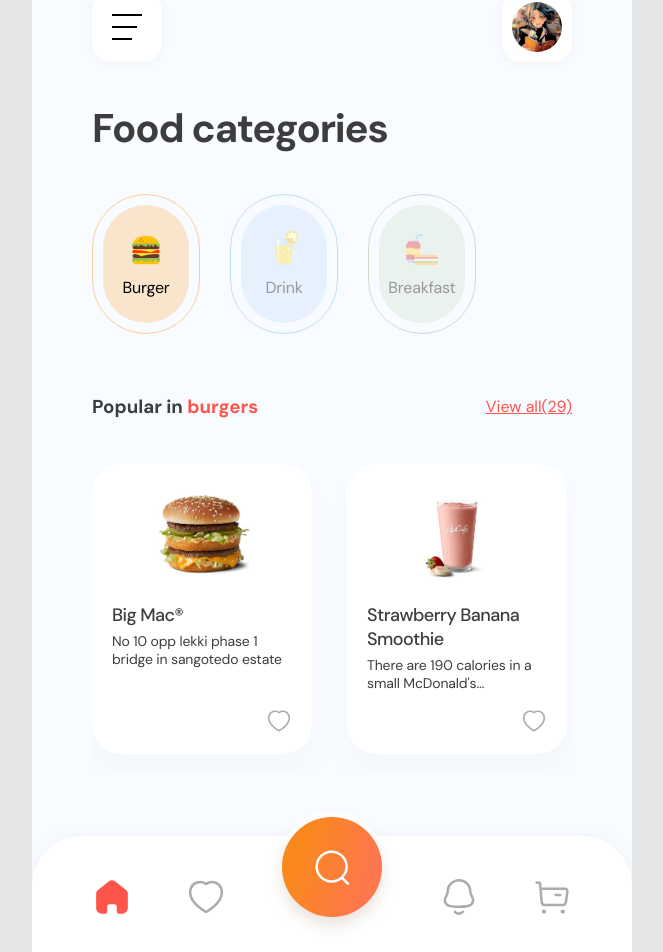
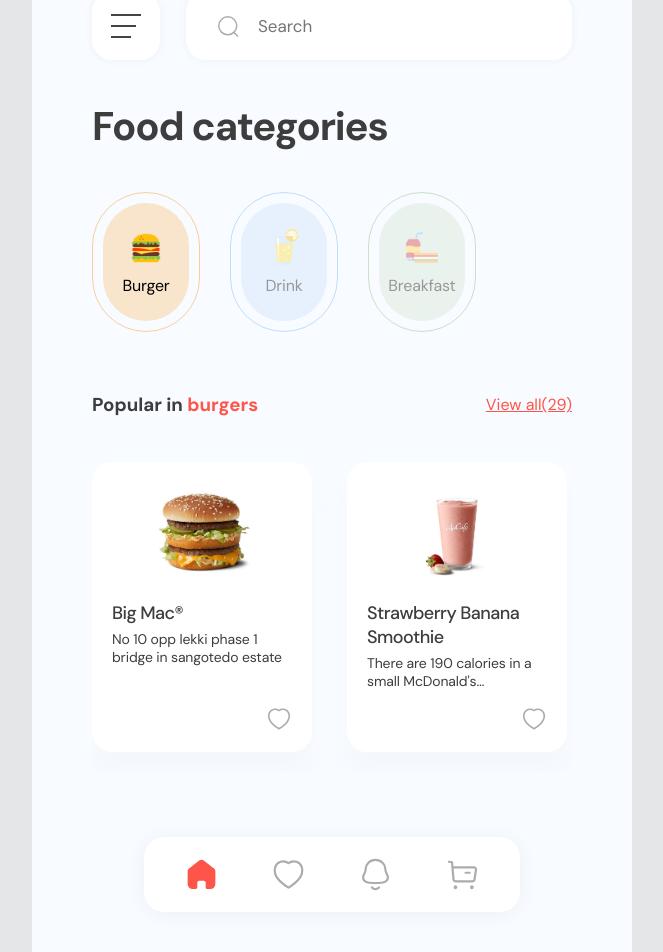
Before and after one commit to frunkers/food-app, a React (Create React App) app: page / in a window 1280 px wide. Shown: the part 48-1000 px from the top of the page, without its empty margins (308-971 px from the left). Built offline with nearby package versions, Linux system fonts and the light colour scheme.

Commit message:
!change menu and add search in header

```diff
--- a/src/components/Header/Header.css
+++ b/src/components/Header/Header.css
@@ -1,5 +1,5 @@
 .header {
-	padding: 40px 0;
+	padding-bottom: 40px;
 }
 
 .header__container {
@@ -10,9 +10,9 @@
 
 .header__el {
 	background: #FFF;
-	border-radius: 18px;
-	width: 70px;
-	height: 70px;
+	border-radius: 20px;
+	width: 68px;
+	height: 68px;
 	cursor: pointer;
 	display: flex;
 	align-items: center;
@@ -20,14 +20,18 @@
 	box-shadow: 0px 0px 10px rgba(0, 0, 0, 0.05);
 }
 
+.header__el+.header__el {
+	margin-left: 26px;
+}
+
 .header__item {
 	width: 30px;
-	height: 2px;
-	background: #000;
+	height: 2.1px;
+	background: #444;
 }
 
 .header__item+.header__item {
-	margin-top: 10px;
+	margin-top: 8.8px;
 }
 
 .header__item_2 {
@@ -38,8 +42,34 @@
 	width: 20px;
 }
 
-.avatar__icon {
-	width: 50px;
-	height: 50px;
-	border-radius: 100vmax;
+.header__el_search {
+	flex: 1 1 auto;
 }
+
+.header__form {
+	width: 100%;
+	height: 100%;
+	border-radius: 18px;
+}
+
+.header__label {
+	width: 100%;
+	height: 100%;
+	display: flex;
+	align-items: center;
+	padding: 10px 38px 10px 30px;
+}
+
+.header__search {
+	flex: 1 1 auto;
+	padding: 4px 8px;
+	margin-left: 10px;
+	display: block;
+	border-radius: 18px;
+	font-size: 17px;
+	border: none;
+}
+
+.header__search::placeholder {
+	font-size: inherit;
+}
--- a/src/components/Header/Header.jsx
+++ b/src/components/Header/Header.jsx
@@ -2,13 +2,7 @@
 import "./Header.css";
 
 export default class Header extends Component {
-	constructor(props) {
-		super(props);
-	}
-
 	render() {
-		const { avatar } = this.props;
-
 		return (
 			<header className="header">
 				<div className="header__container">
@@ -20,8 +14,13 @@
 						</div>
 					</div>
 
-					<div className="avatar header__el" tabIndex="0">
-						<img src={avatar} alt="avatar" className="avatar__icon" />
+					<div className="header__el header__el_search">
+						<form className="header__form">
+							<label htmlFor="search" className="header__label">
+								<svg xmlns="http://www.w3.org/2000/svg" width="24" height="24" fill="none"><circle cx="11.77" cy="11.77" r="8.99" stroke="#AAACAE" stroke-linecap="round" stroke-linejoin="round" stroke-width="1.5"/><path stroke="#AAACAE" stroke-linecap="round" stroke-linejoin="round" stroke-width="1.5" d="M18.02 18.49 21.54 22"/></svg>
+								<input className="header__search" placeholder='Search' id="search"></input>
+							</label>
+						</form>
 					</div>
 				</div>
 			</header>
--- a/src/components/Menu/Menu.css
+++ b/src/components/Menu/Menu.css
@@ -1,44 +1,24 @@
 .menu {
+	margin: 0 auto;
 	background: #FFF;
 	box-shadow: 0px 2px 20px rgba(0, 0, 0, 0.05);
-	border-radius: 50px 50px 0 0;
-	padding-bottom: 35px;
+	border-radius: 20px;
 }
 
 .menu__list {
-	margin-top: -25px;
-	width: 100%;
+	padding: 20px 40px;
 	display: flex;
-	align-items: flex-end;
-	justify-content: space-between;
+	align-items: center;
 }
 
 .menu__item {
 	cursor: pointer;
 }
 
-.menu__icon {
-	width: 40px;
+.menu__item+.menu__item {
+	margin-left: 52px;
 }
 
-.menu__icon_search {
-	width: 100px;
+.menu__icon {
+	width: 35px;
 }
-
-.menu__search {
-	width: 106px;
-	height: 106px;
-	background: #fff;
-	display: flex;
-	align-items: flex-end;
-	justify-content: center;
-	border-radius: 100vmax;
-}
-
-.menu__search-shadow {
-	width: 100px;
-	height: 100px;
-	background: inherit;
-	border-radius: inherit;
-	box-shadow: 0px 8px 15px rgba(150, 110, 86, 0.2);
-}
--- a/src/components/Menu/Menu.jsx
+++ b/src/components/Menu/Menu.jsx
@@ -8,6 +8,13 @@
 import notificationActive from "../../assets/img/icons/notificationActive.svg";
 import buy from "../../assets/img/icons/buy.svg";
 import buyActive from "../../assets/img/icons/buyActive.svg";
+
+const menuIcons = [
+	{default: home, active: homeActive, alt: "home"},
+	{default: like, active: likeActive, alt: "like"},
+	{default: notification, active: notificationActive, alt: "notification"},
+	{default: buy, active: buyActive, alt: "buy"},
+];
 
 export default class Menu extends Component {
 	constructor() {
@@ -31,29 +38,15 @@
 				<div className="menu__container">
 					<nav className="menu-wrap">
 						<ul className="menu__list">
-							<li onClick={() => this.handleActive(0)} className="menu__item" tabIndex="0">
-								<img src={isActive === 0 ? homeActive : home} alt="home" className="menu__icon" />
-							</li>
-
-							<li onClick={() => this.handleActive(1)} className="menu__item" tabIndex="0">
-								<img src={isActive === 1 ? likeActive : like} alt="like" className="menu__icon" />
-							</li>
-
-							<li className="menu__item" tabIndex="0">
-								<div className="menu__search">
-									<div className="menu__search-shadow">
-										<svg className="menu__icon menu__icon_search" xmlns="http://www.w3.org/2000/svg" fill="none" viewBox="0 0 60 60"><circle cx="30" cy="30" r="30" fill="url(#a)"/><circle cx="29.77" cy="29.77" r="8.99" stroke="#fff" strokeLinecap="round" strokeLinejoin="round" strokeWidth="1.5"/><path stroke="#fff" strokeLinecap="round" strokeLinejoin="round" strokeWidth="1.5" d="M36.02 36.49 39.54 40"/><defs><linearGradient id="a" x1="25.16" x2="65.24" y1="-18" y2="-4.41" gradientUnits="userSpaceOnUse"><stop stopColor="#F9881F"/><stop offset="1" stopColor="#FF774C"/></linearGradient></defs></svg>
-									</div>
-								</div>
-							</li>
-
-							<li onClick={() => this.handleActive(3)} className="menu__item" tabIndex="0">
-								<img src={isActive === 3 ? notificationActive : notification} alt="notification" className="menu__icon" />
-							</li>
-
-							<li onClick={() => this.handleActive(4)} className="menu__item" tabIndex="0">
-								<img src={isActive === 4 ? buyActive : buy} alt="buy" className="menu__icon" />
-							</li>
+							{
+								menuIcons.map((el, index) => {
+									return (
+										<li onClick={() => this.handleActive(index)} className="menu__item" tabIndex="0" key={el.alt}>
+											<img src={isActive === index ? el.active : el.default} alt={el.alt} className="menu__icon" />
+										</li>
+									)
+								})
+							}
 						</ul>
 					</nav>
 				</div>
--- a/src/components/Product/Product.css
+++ b/src/components/Product/Product.css
@@ -1,7 +1,7 @@
 .product {
 	background: #FFF;
 	padding: 20px;
-	border-radius: 30px;
+	border-radius: 20px;
 	min-width: 220px;
 	max-width: 220px;
 	height: 290px;
--- a/src/css/base/mixins.css
+++ b/src/css/base/mixins.css
@@ -2,6 +2,7 @@
 	max-width: 600px;
 	height: 100%;
 	margin: 0 auto;
+	padding: 40px 0;
 	display: flex;
 	flex-direction: column;
 	overflow: hidden;
--- a/src/css/base/reset.css
+++ b/src/css/base/reset.css
@@ -3,6 +3,7 @@
 *::after {
 	box-sizing: border-box;
 	color: #000;
+	font-family: 'DM Sans', sans-serif;
 }
 
 * {
@@ -23,7 +24,6 @@
 
 body {
 	background: #E4E6E7;
-	font-family: 'DM Sans', sans-serif;
 }
 
 a {
```
